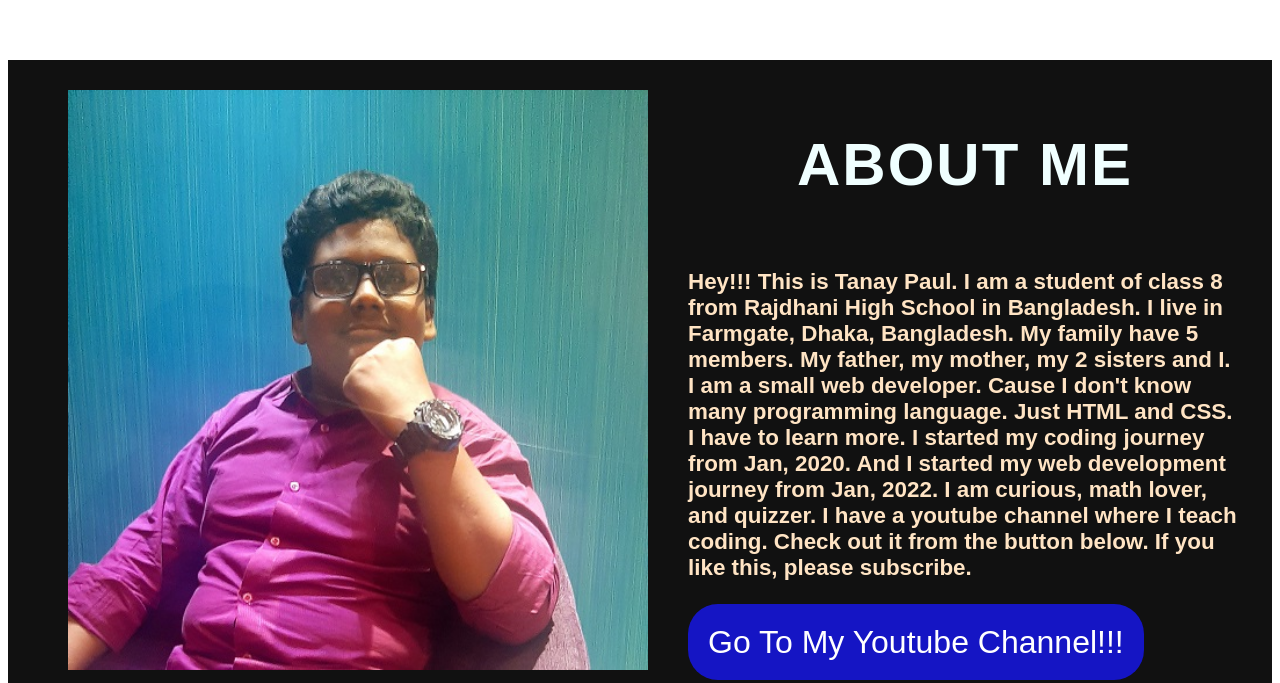
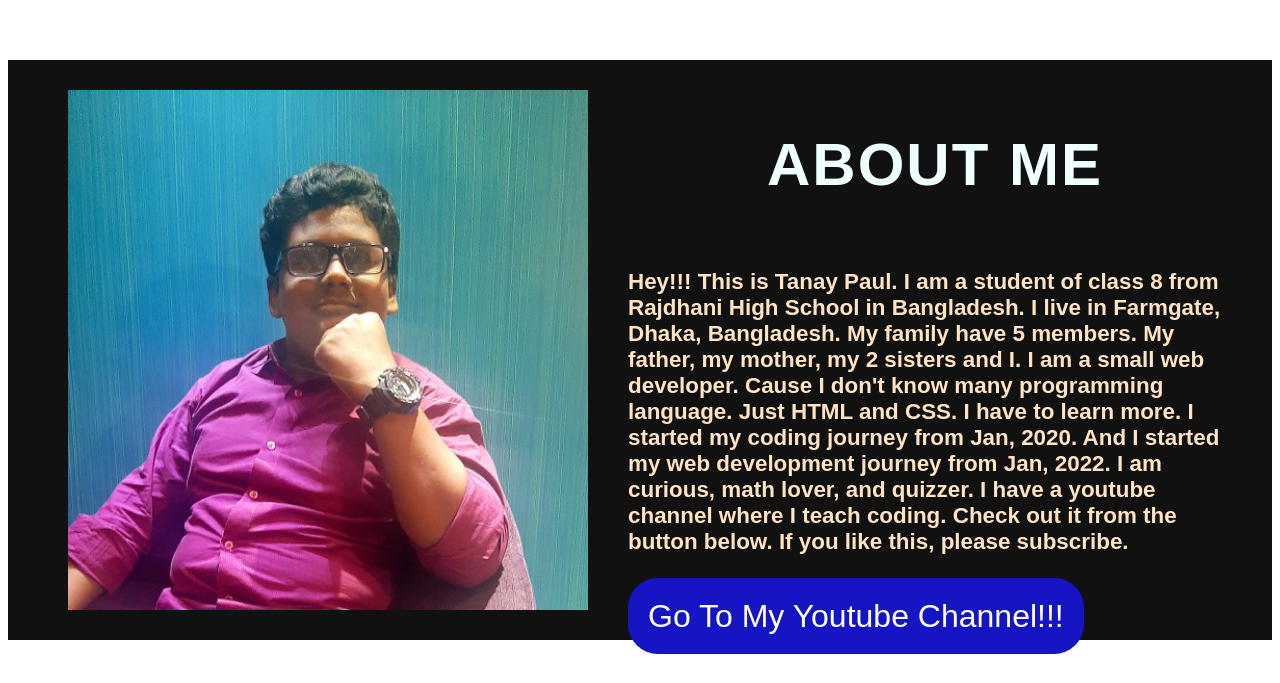
Before and after one commit to Tanay8686/ITS-TANAY, a plain HTML site: page index.html in a window 1280 px wide. Shown: the part 948-1631 px from the top of the page. Drawn offline with Linux system fonts and the light colour scheme.

Commit message:
Update desktop.css

```diff
--- a/desktop.css
+++ b/desktop.css
@@ -11,7 +11,7 @@
 .name {color: rgb(44, 43, 43);font-family: Georgia;font-size: 400%;text-align: center;letter-spacing: 4px;text-shadow: 8px 8px rgb(173, 171, 171);}
 .name:hover {text-shadow: 15px 15px rgb(173, 171, 171);transition: .3s;}
 .name:hover::after {text-shadow: 8px 8px rgb(173, 171, 171);transition: .3s;}
-.about-box {background-color: rgb(17, 17, 17);padding: 30px;display: flex;height: 580px;}
+.about-box {background-color: rgb(17, 17, 17);padding: 30px;display: flex;height: 520px;}
 .about-container {padding-top: 100px;overflow: hidden;height: 640px;}
 .about-header {text-align: center;color: azure;font-family: Arial;letter-spacing: 2px;font-size: 60px;}
 .about-text {color: bisque;font-family: sans-serif;padding-top: 30px;font-size: 140%;padding-bottom: 20px;}
```
